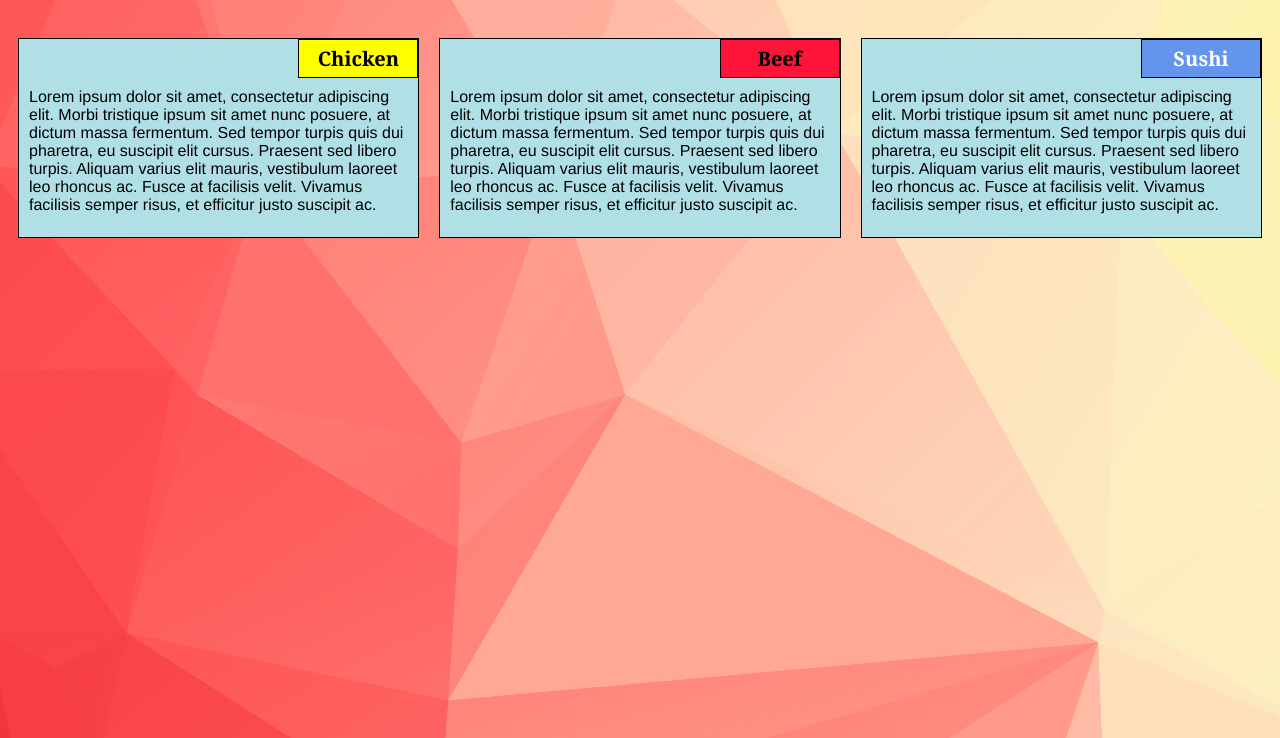
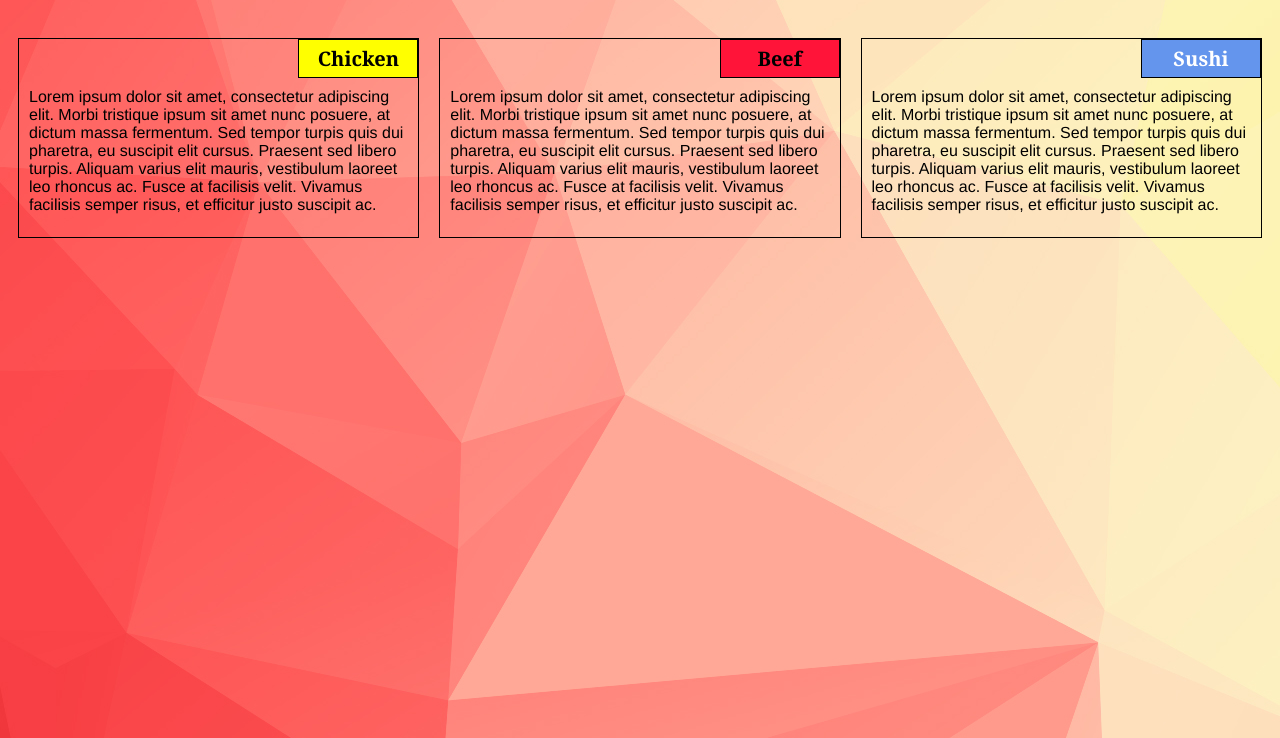
Before and after one commit to badhusha-sm/badhusha-sm.github.io, a plain HTML site: page docs/index.html in a window 1280 px wide. Shown: the part 62-800 px from the top of the page. Drawn offline with Linux system fonts and the light colour scheme.

Commit message:
Update style.css

```diff
--- a/docs/style.css
+++ b/docs/style.css
@@ -32,7 +32,7 @@ p {
 
 section {
 	border:	1px solid black;
-	background-color: powderblue;
+	background-color: powderyellow;
 	width: 100%;
 	height: 200px;
 	font-family: Helvetica;
```
